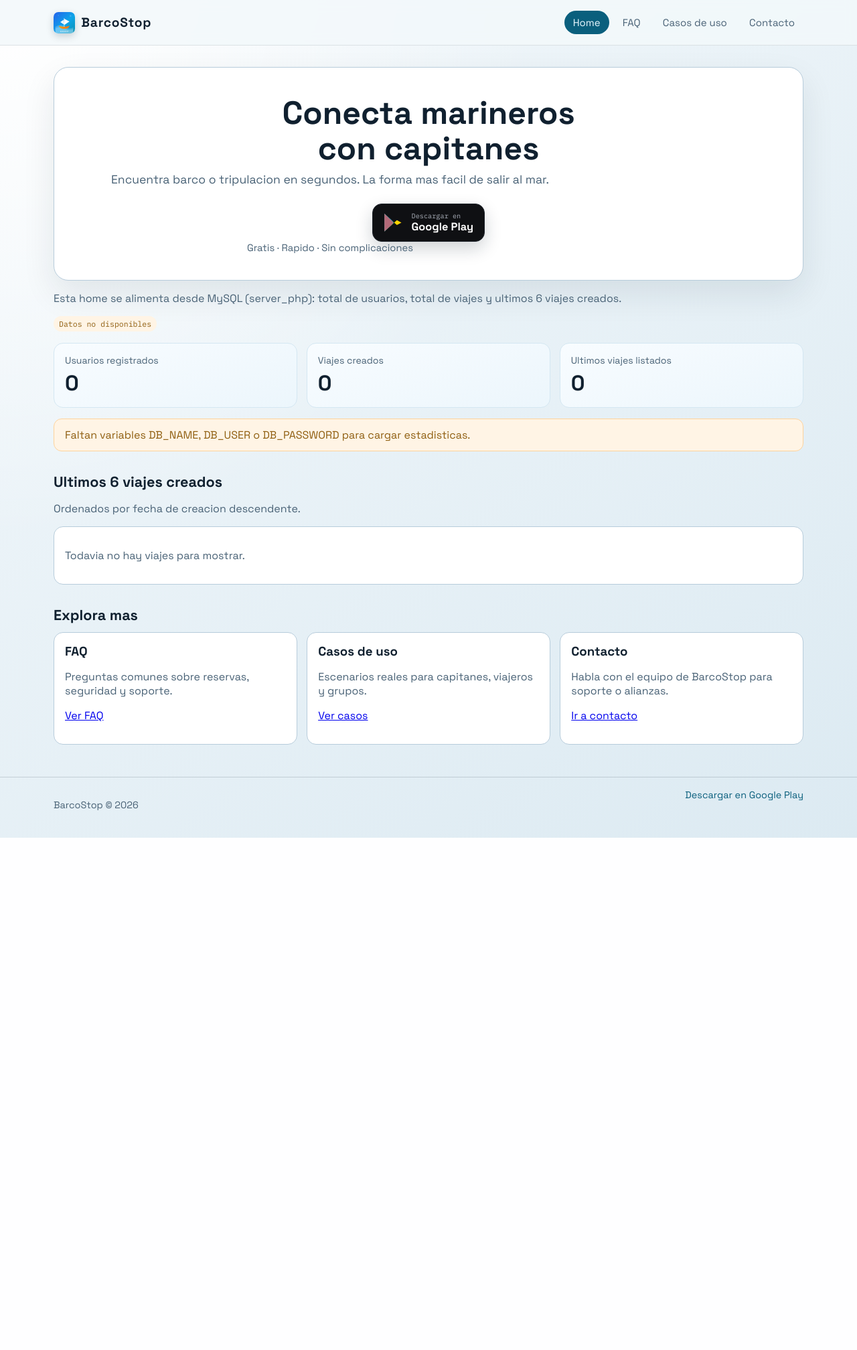
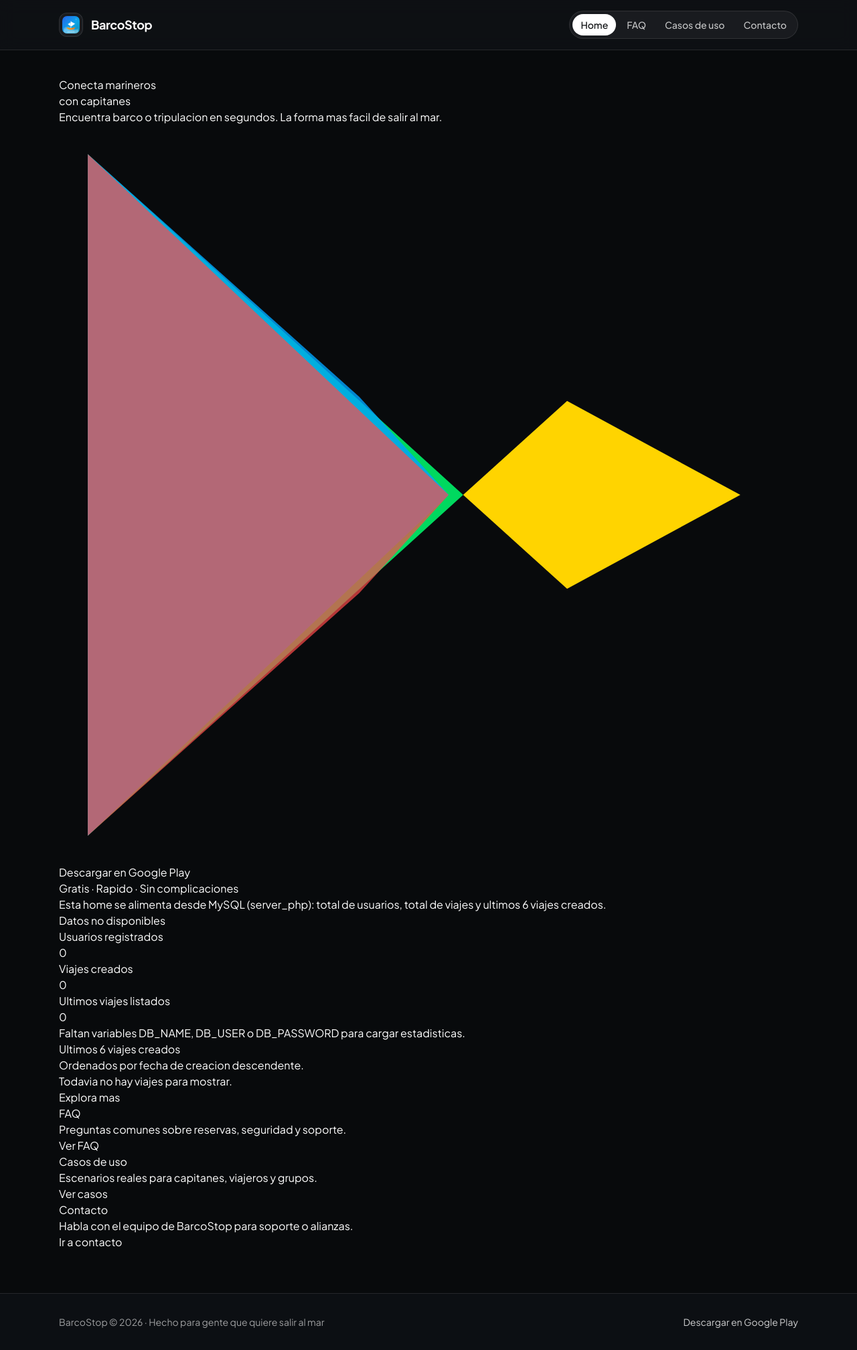
Before and after one commit to locogoncom/BarcoStop, a PHP site: page /website/index.php in a window 1280 px wide. Shown: the whole page at 67% size. Before the commit the page ends 1251 px from the top, so only its background shows below. Run offline with PHP 8.4, Linux system fonts and the light colour scheme; some libraries are stand-ins or nearby versions.

Commit message:
Update .gitignore and layout.php

```diff
--- a/website/includes/layout.php
+++ b/website/includes/layout.php
@@ -12,47 +12,94 @@ function siteRenderHeader(string $title, string $activePage): void
         'casos' => ['label' => 'Casos de uso', 'href' => 'casos-uso.php'],
         'contacto' => ['label' => 'Contacto', 'href' => 'contacto.php'],
     ];
-    ?>
+    $activeMap = [
+        'home' => 'home',
+        'faq' => 'faq',
+        'casos' => 'casos',
+        'contacto' => 'contacto',
+    ];
+    $activeValue = $activeMap[$activePage] ?? '';
+?>
 <!doctype html>
 <html lang="es">
 <head>
   <meta charset="UTF-8">
   <meta name="viewport" content="width=device-width, initial-scale=1.0">
   <title><?= h($title) ?></title>
-  <meta name="description" content="BarcoStop conecta capitanes y viajeros para salir al mar con seguridad.">
+  <meta name="description" content="BarcoStop conecta marineros con capitanes. Encuentra barco o tripulacion en segundos.">
+  <meta property="og:title" content="BarcoStop">
+  <meta property="og:description" content="Conecta marineros con capitanes">
+  <meta property="og:type" content="website">
   <link rel="preconnect" href="https://fonts.googleapis.com">
   <link rel="preconnect" href="https://fonts.gstatic.com" crossorigin>
-  <link href="https://fonts.googleapis.com/css2?family=IBM+Plex+Mono:wght@400;500;700&family=Space+Grotesk:wght@400;500;700&display=swap" rel="stylesheet">
-  <link rel="stylesheet" href="assets/site.css">
+  <link href="https://fonts.googleapis.com/css2?family=Inter:wght@400;500;600;700;800&family=Plus+Jakarta+Sans:wght@400;500;600;700;800&display=swap" rel="stylesheet">
+  <script src="https://cdn.tailwindcss.com"></script>
+  <script>
+    tailwind.config = {
+      theme: {
+        extend: {
+          fontFamily: {
+            circular: [
+              '"Plus Jakarta Sans"',
+              '"Avenir Next"',
+              'Avenir',
+              'Inter',
+              'ui-sans-serif',
+              'system-ui',
+              'sans-serif'
+            ]
+          },
+          colors: {
+            bstop: {
+              950: '#080a0c',
+              900: '#0f1216',
+              800: '#151a20',
+              700: '#202833',
+              600: '#2d3a48',
+              aqua: '#38bdf8',
+              mint: '#6ee7b7'
+            }
+          },
+          boxShadow: {
+            glow: '0 18px 60px rgba(56, 189, 248, 0.18)'
+          }
+        }
+      }
+    };
+  </script>
 </head>
-<body>
-  <header class="topbar">
-    <div class="shell topbar-row">
-      <a class="brand" href="index.php">
-        <img class="brand-logo" src="assets/logo-barcostop.png" alt="Logo BarcoStop">
-        <span>BarcoStop</span>
+<body class="bg-bstop-950 text-white font-circular antialiased">
+  <header class="sticky top-0 z-40 border-b border-white/10 bg-bstop-900/80 backdrop-blur-md">
+    <div class="mx-auto flex w-full max-w-6xl items-center justify-between px-4 py-4 sm:px-6">
+      <a class="flex items-center gap-3" href="index.php">
+        <img class="h-9 w-9 rounded-xl border border-white/10 bg-white/5 object-cover p-1" src="assets/logo-barcostop.png" alt="Logo BarcoStop">
+        <span class="text-lg font-bold tracking-tight">BarcoStop</span>
       </a>
-      <nav class="nav">
+      <nav class="flex items-center gap-1 rounded-full border border-white/10 bg-white/5 p-1">
         <?php foreach ($navigation as $key => $item): ?>
-          <a class="nav-link <?= $activePage === $key ? 'is-active' : '' ?>" href="<?= h($item['href']) ?>">
+          <?php $isActive = $activeValue === $key; ?>
+          <a
+            class="rounded-full px-3 py-1.5 text-sm font-medium transition <?= $isActive ? 'bg-white text-bstop-950' : 'text-white/75 hover:bg-white/10 hover:text-white' ?>"
+            href="<?= h($item['href']) ?>"
+          >
             <?= h($item['label']) ?>
           </a>
         <?php endforeach; ?>
       </nav>
     </div>
   </header>
-  <main class="shell page">
+  <main class="mx-auto w-full max-w-6xl px-4 pb-16 pt-10 sm:px-6">
 <?php
 }
 
 function siteRenderFooter(): void
 {
-    ?>
+?>
   </main>
-  <footer class="footer">
-    <div class="shell footer-row">
-      <p>BarcoStop © <?= date('Y') ?></p>
-      <a href="https://play.google.com/store/apps/details?id=com.barcostop.app" target="_blank" rel="noopener noreferrer">
+  <footer class="border-t border-white/10 bg-bstop-900/70">
+    <div class="mx-auto flex w-full max-w-6xl flex-col gap-2 px-4 py-8 text-sm text-white/60 sm:flex-row sm:items-center sm:justify-between sm:px-6">
+      <p>BarcoStop © <?= date('Y') ?> · Hecho para gente que quiere salir al mar</p>
+      <a class="text-white/80 hover:text-white" href="https://play.google.com/store/apps/details?id=com.barcostop.app" target="_blank" rel="noopener noreferrer">
         Descargar en Google Play
       </a>
     </div>
```
Also changed, not shown: 1 other file.
